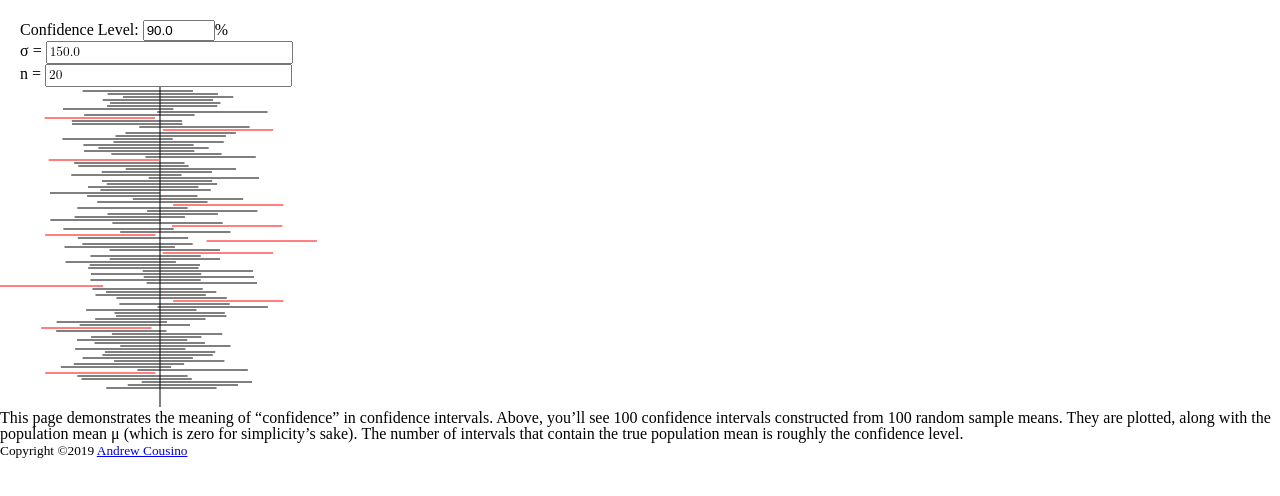
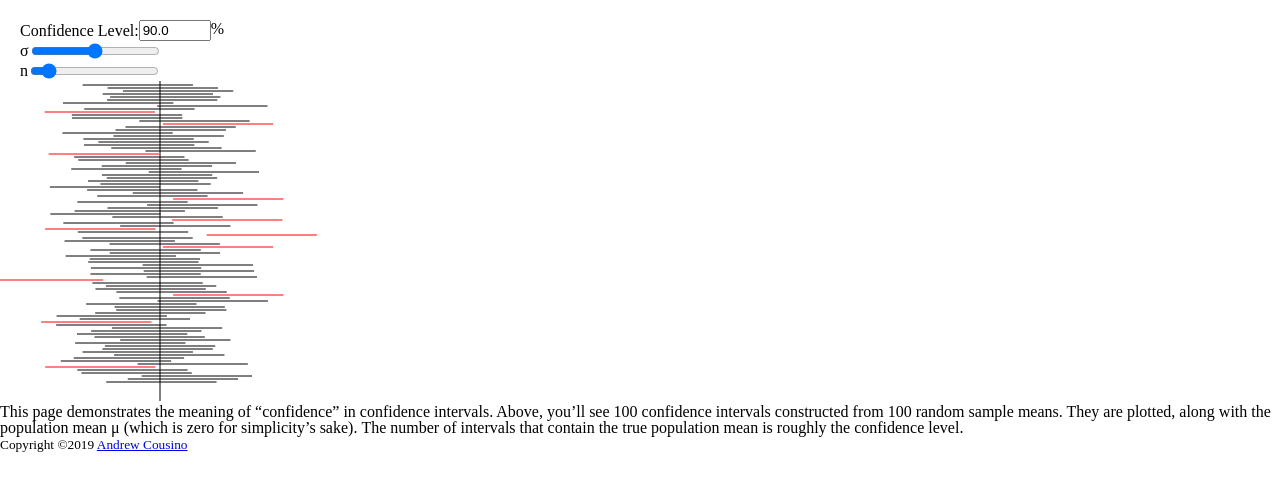
Before and after one commit to CousinoMath/confidence-interval, a website built with webpack: page dist/index.html in a window 1280 px wide. Shown: the part 44-540 px from the top of the page. Built offline with nearby package versions, Linux system fonts and the light colour scheme.

Commit message:
Switched to sliders

```diff
--- a/src/style.scss
+++ b/src/style.scss
@@ -24,3 +24,21 @@ fieldset {
 small {
     font-size: smaller;
 }
+
+em {
+    font-style: italic;
+}
+
+div.input {
+    display: table-row;
+    vertical-align: middle;
+}
+
+div.input * {
+    vertical-align: middle;
+}
+
+footer {
+    margin-top: 1em;
+    border-top: 1px black solid;
+}
--- a/webpack.config.js
+++ b/webpack.config.js
@@ -12,7 +12,7 @@ module.exports = {
     },
     plugins: [
         new CopyPlugin([
-            { from: './node_modules/jStat/dist/jstat.min.js', to: './dist/' },
+            { from: './node_modules/jStat/dist/jstat.min.js', to: '.' },
         ])
     ],
 }
```
Also changed, not shown: dist/index.html, dist/style.css.
